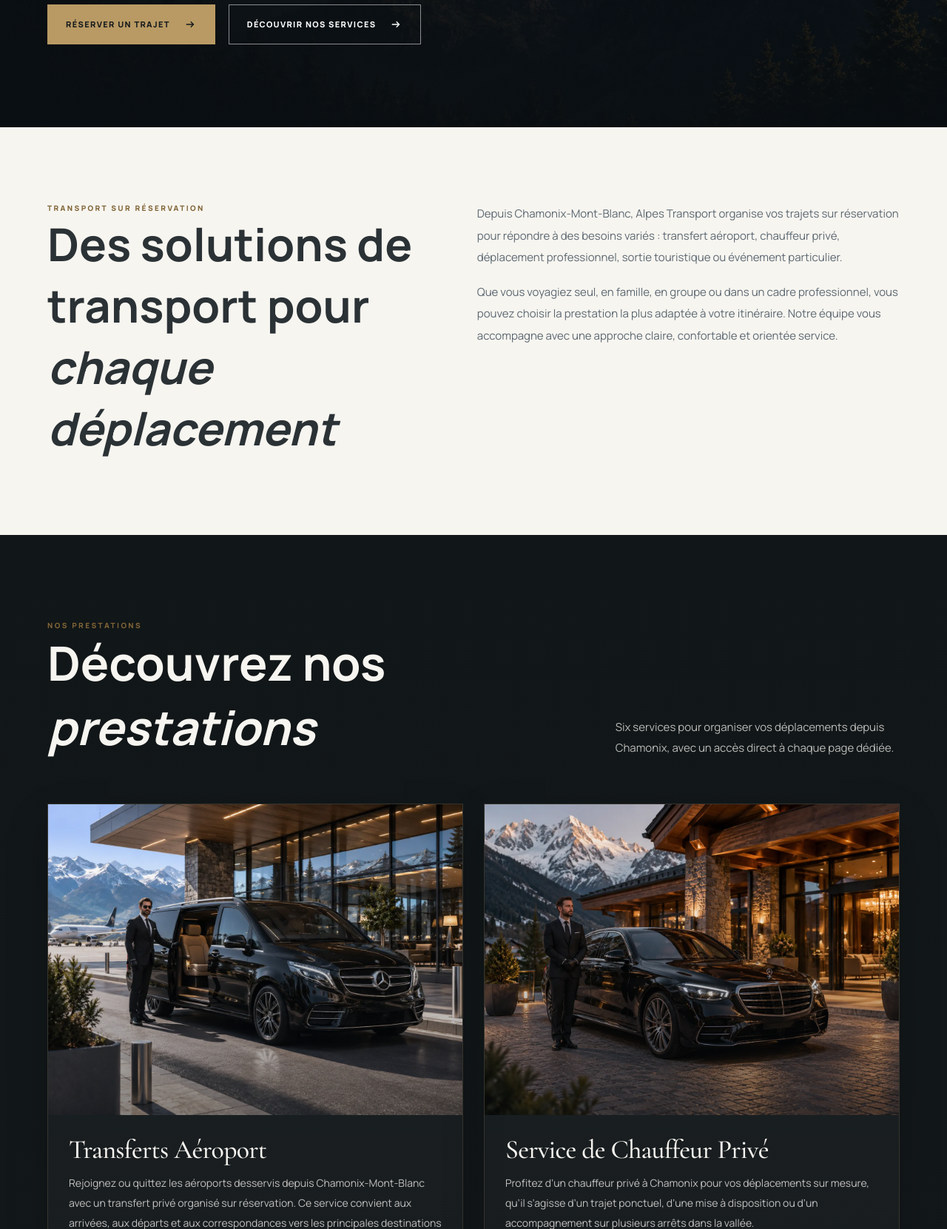
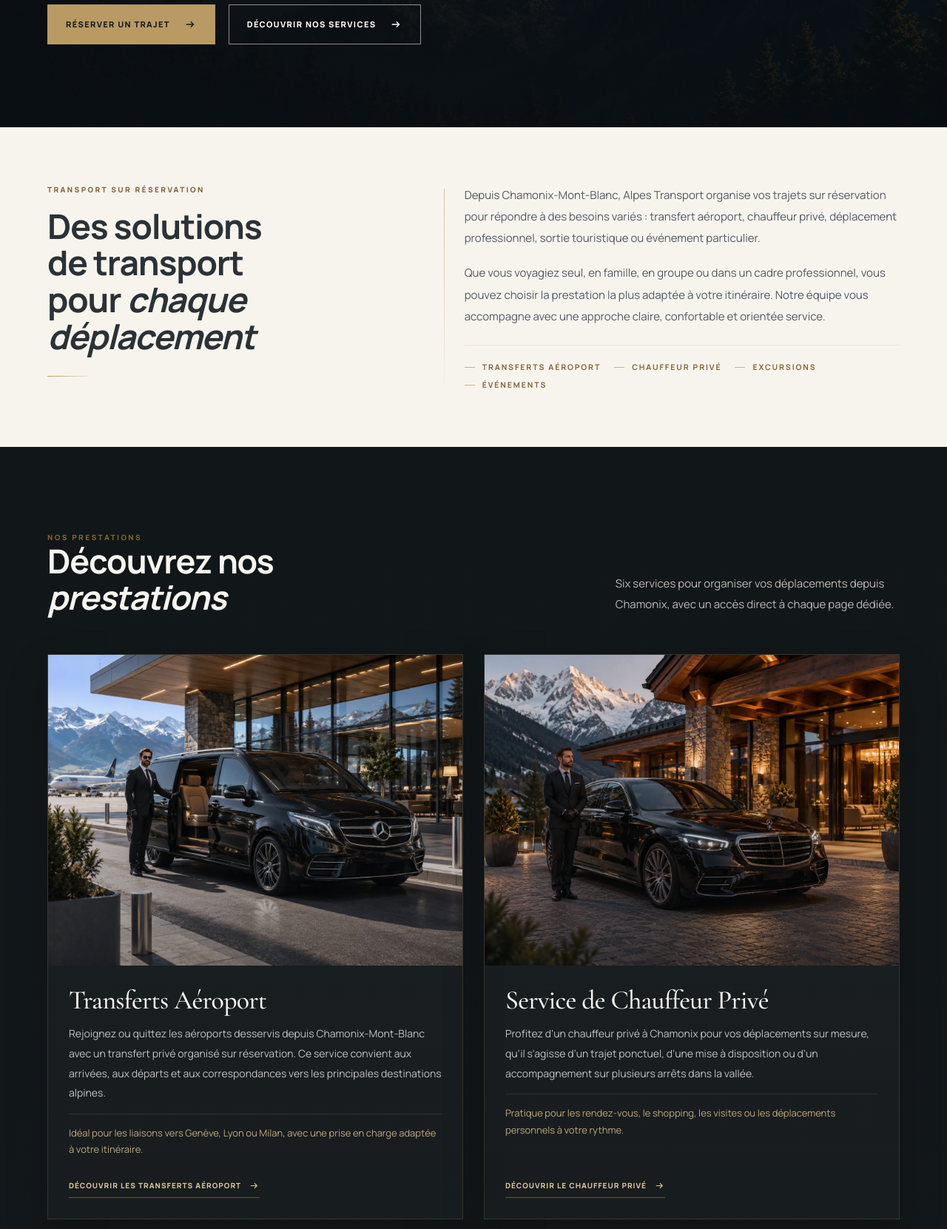
Before and after one commit to hudson661523-afk/Alpes, a PHP site: page /nos-services/ in a window 1280 px wide. Shown: the part 591-2252 px from the top of the page at 74% size. Run offline with PHP 8.4, Linux system fonts and the light colour scheme.

Commit message:
Refine nos services typography and intro section

```diff
--- a/assets/css/style.css
+++ b/assets/css/style.css
@@ -3274,24 +3274,76 @@ p, h1, h2, h3 { margin-top: 0; }
 }
 
 .nos-intro {
-  padding: clamp(78px, 8vw, 118px) 0;
-  background: var(--warm-white);
+  padding: clamp(64px, 6vw, 92px) 0;
+  background: #f7f4ee;
 }
 .nos-intro-inner {
   display: grid;
-  grid-template-columns: minmax(0, .95fr) minmax(0, 1.05fr);
-  gap: clamp(28px, 5vw, 72px);
+  grid-template-columns: minmax(0, .88fr) minmax(0, 1.12fr);
+  gap: clamp(28px, 4vw, 56px);
   align-items: start;
 }
-.nos-intro .section-kicker { color: var(--gold-deep); }
-.nos-intro h2 { margin-bottom: 0; font-size: clamp(38px, 4.8vw, 62px); }
+.nos-intro-lead { max-width: 560px; }
+.nos-intro .section-kicker { color: var(--gold-deep); margin-bottom: 18px; }
+.nos-intro h2 {
+  margin: 0;
+  max-width: 11.5ch;
+  font-size: clamp(30px, 3.6vw, 48px);
+  line-height: 1.08;
+  letter-spacing: -.025em;
+  text-wrap: balance;
+}
+.nos-intro-rule {
+  display: block;
+  width: 56px;
+  height: 1px;
+  margin-top: 28px;
+  background: linear-gradient(90deg, var(--gold), rgba(185,154,100,.2));
+}
+.nos-intro-copy {
+  position: relative;
+  padding-left: clamp(0px, 2.2vw, 34px);
+}
+.nos-intro-copy::before {
+  content: '';
+  position: absolute;
+  left: 0; top: 6px; bottom: 6px;
+  width: 1px;
+  background: linear-gradient(180deg, rgba(185,154,100,.55), rgba(185,154,100,.08));
+}
 .nos-intro-copy p {
   margin: 0 0 18px;
-  color: var(--slate-text);
+  max-width: 64ch;
+  color: #525963;
   font-size: 15px;
   line-height: 1.95;
 }
-.nos-intro-copy p:last-child { margin-bottom: 0; }
+.nos-intro-copy p:last-of-type { margin-bottom: 24px; }
+.nos-intro-categories {
+  display: flex;
+  flex-wrap: wrap;
+  gap: 10px 18px;
+  margin: 0;
+  padding: 22px 0 0;
+  list-style: none;
+  border-top: 1px solid rgba(185,154,100,.22);
+}
+.nos-intro-categories li {
+  display: inline-flex;
+  align-items: center;
+  gap: 10px;
+  color: var(--gold-deep);
+  font-size: 10.5px;
+  font-weight: 700;
+  letter-spacing: .18em;
+  text-transform: uppercase;
+}
+.nos-intro-categories li::before {
+  content: '';
+  width: 14px;
+  height: 1px;
+  background: rgba(185,154,100,.72);
+}
 
 .nos-services-section {
   padding: clamp(84px, 9vw, 128px) 0;
@@ -3301,12 +3353,20 @@ p, h1, h2, h3 { margin-top: 0; }
 .nos-heading {
   display: grid;
   grid-template-columns: minmax(0, 1fr) minmax(0, 460px);
-  gap: 24px 48px;
+  gap: 20px 48px;
   align-items: end;
-  margin-bottom: clamp(42px, 5vw, 60px);
+  margin-bottom: clamp(36px, 4.5vw, 52px);
 }
 .nos-heading .section-kicker::before { background: rgba(185,154,100,.55); }
-.nos-heading h2 { margin: 0; color: var(--warm-white); font-size: clamp(40px, 5vw, 68px); }
+.nos-heading h2 {
+  margin: 0;
+  max-width: 14ch;
+  color: var(--warm-white);
+  font-size: clamp(30px, 3.5vw, 48px);
+  line-height: 1.1;
+  letter-spacing: -.025em;
+  text-wrap: balance;
+}
 .nos-heading p {
   margin: 0;
   justify-self: end;
--- a/nos-services/index.php
+++ b/nos-services/index.php
@@ -157,13 +157,20 @@ $reasons = [
 
         <section class="nos-intro" aria-labelledby="nos-intro-title">
             <div class="container nos-intro-inner">
-                <div>
+                <div class="nos-intro-lead">
                     <span class="section-kicker">TRANSPORT SUR RÉSERVATION</span>
                     <h2 id="nos-intro-title">Des solutions de transport pour <em>chaque déplacement</em></h2>
+                    <span class="nos-intro-rule" aria-hidden="true"></span>
                 </div>
                 <div class="nos-intro-copy">
                     <p>Depuis Chamonix-Mont-Blanc, Alpes Transport organise vos trajets sur réservation pour répondre à des besoins variés : transfert aéroport, chauffeur privé, déplacement professionnel, sortie touristique ou événement particulier.</p>
                     <p>Que vous voyagiez seul, en famille, en groupe ou dans un cadre professionnel, vous pouvez choisir la prestation la plus adaptée à votre itinéraire. Notre équipe vous accompagne avec une approche claire, confortable et orientée service.</p>
+                    <ul class="nos-intro-categories" aria-label="Catégories de services">
+                        <li>TRANSFERTS AÉROPORT</li>
+                        <li>CHAUFFEUR PRIVÉ</li>
+                        <li>EXCURSIONS</li>
+                        <li>ÉVÉNEMENTS</li>
+                    </ul>
                 </div>
             </div>
         </section>
```
Also changed, not shown: other parts of assets/css/style.css (+25 -1 lines).
